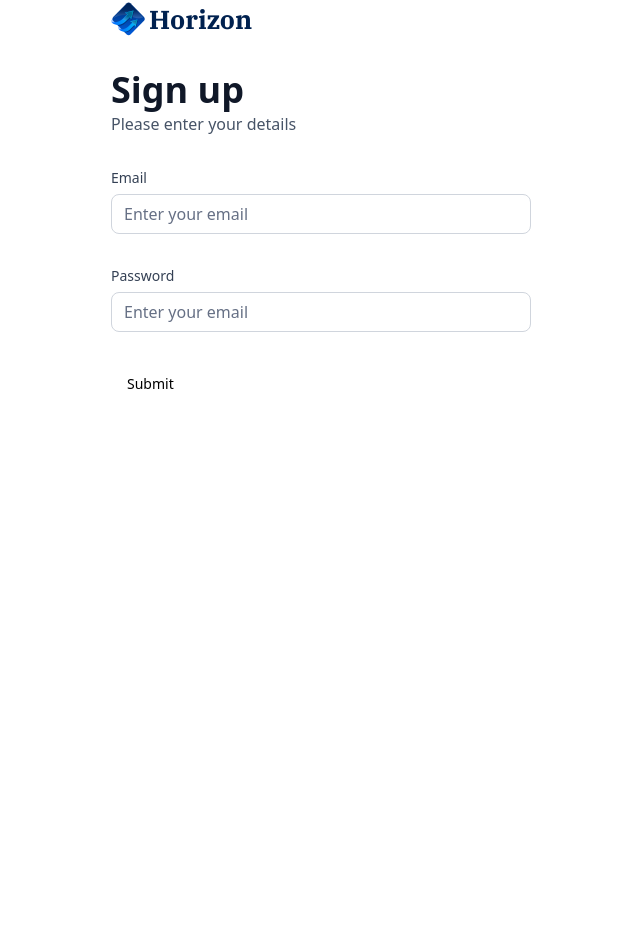
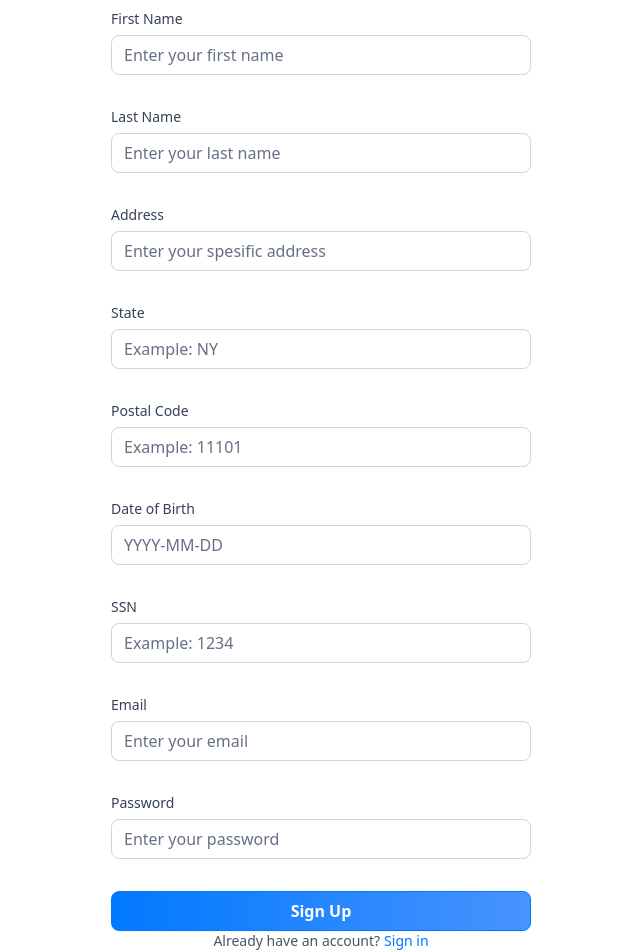
Before and after one commit to FURKANMEYDAN/bankingApp, a Next.js app in the folder banking-app/: page /sign-up in a window 1280 px wide. Shown: the part 197-1149 px from the top of the page, without its empty margins (319-959 px from the left). Before the commit the page ends 800 px from the top, so only its background shows below. Built offline with nearby package versions, Linux system fonts and the light colour scheme.

Commit message:
utils.ts type error

```diff
--- a/banking-app/components/AuthForm.tsx
+++ b/banking-app/components/AuthForm.tsx
@@ -18,24 +18,30 @@ import {
 import { Input } from "@/components/ui/input"
 import CustomInput from './CustomInput';
 import { authformSchema } from '@/lib/utils';
+import { Loader2 } from 'lucide-react';
 
 
 const AuthForm = ({ type }: { type: string }) => {
 
-    const [user, setUser] = useState(null)
+    const [user, setUser] = useState(null);
+    const [isLoading, setisLoading] = useState(false)
+
+    const formSchema = authformSchema(type);
     // 1. Define your form.
-    const form = useForm<z.infer<typeof authformSchema>>({
-        resolver: zodResolver(authformSchema),
+    const form = useForm<z.infer<typeof formSchema>>({
+        resolver: zodResolver(formSchema),
         defaultValues: {
             email: "",
         },
     })
 
     // 2. Define a submit handler.
-    function onSubmit(values: z.infer<typeof authformSchema>) {
+    function onSubmit(values: z.infer<typeof formSchema>) {
         // Do something with the form values.
         // ✅ This will be type-safe and validated.
+        setisLoading(true);
         console.log(values)
+        setisLoading(false)
     }
     return (
         <section className='auth-form'>
@@ -55,7 +61,7 @@ const AuthForm = ({ type }: { type: string }) => {
                         ? 'Link Account'
                         : type === 'sign-in'
                             ? 'Sign In'
-                            : 'Sign up'
+                            : 'Sign Up'
                     }
                         <p className="text-16 font-normal text-gray-600">
                             {user
@@ -75,6 +81,53 @@ const AuthForm = ({ type }: { type: string }) => {
                     <>
                         <Form {...form}>
                             <form onSubmit={form.handleSubmit(onSubmit)} className="space-y-8">
+                                {type === 'sign-up'&&(
+                                    <>
+                                        <CustomInput
+                                           control={form.control}
+                                           name='firstName'
+                                           label='First Name'
+                                           placeholder='Enter your first name'
+                                        />
+                                          <CustomInput
+                                           control={form.control}
+                                           name='lastName'
+                                           label='Last Name'
+                                           placeholder='Enter your last name'
+                                        />
+                                          <CustomInput
+                                           control={form.control}
+                                           name='address1'
+                                           label='Address'
+                                           placeholder='Enter your spesific address'
+                                        />
+                                          <CustomInput
+                                           control={form.control}
+                                           name='state'
+                                           label='State'
+                                           placeholder='Example: NY'
+                                        />
+                                          <CustomInput
+                                           control={form.control}
+                                           name='postalCode'
+                                           label='Postal Code'
+                                           placeholder='Example: 11101'
+                                        />
+                                          <CustomInput
+                                           control={form.control}
+                                           name='dateofBirth'
+                                           label='Date of Birth'
+                                           placeholder='YYYY-MM-DD'
+                                        />
+                                           <CustomInput
+                                           control={form.control}
+                                           name='ssn'
+                                           label='SSN'
+                                           placeholder='Example: 1234'
+                                        />
+
+                                    </>
+                                )}
                                 <CustomInput
                                     control={form.control}
                                     name='email'
@@ -87,9 +140,33 @@ const AuthForm = ({ type }: { type: string }) => {
                                     label='Password'
                                     placeholder='Enter your password'
                                 />
-                                <Button type="submit">Submit</Button>
+                                <div className='flex flex-col gap-4'>
+                                    <Button type="submit" className='form-btn' disabled={isLoading}>{isLoading ? (
+                                        <>
+                                            <Loader2
+                                                size={20}
+                                                className='animate-spin'
+                                            />&nbsp;
+                                            Loading...
+                                        </>
+                                    ) : type === 'sign-in'
+                                        ? 'Sign In' : 'Sign Up'}</Button>
+                                </div>
                             </form>
                         </Form>
+                        <footer className='flex justify-center gap-1'>
+                            <p className='text-14 font-normal text-gray-600'>
+                                {type === 'sign-in'
+                                 ? "Dont have an account?"
+                                 : 'Already have an account?'}
+                                 </p>
+                            <Link
+
+                                href={type === 'sign-in' ? '/sign-up'
+                                    : '/sign-in'} className='form-link'>
+                                {type === 'sign-in' ? 'Sign Up' : 'Sign in'}
+                            </Link>
+                        </footer>
                     </>
                 </div>
             )}
--- a/banking-app/components/CustomInput.tsx
+++ b/banking-app/components/CustomInput.tsx
@@ -4,10 +4,10 @@ import {Input}  from "./ui/input"
 import  {Control, FieldPath, Form} from "react-hook-form"
 import { z } from "zod"
 import { authformSchema } from '@/lib/utils'
-
+const formSchema = authformSchema('sign-up');
 interface CustomInput {
-    control: Control<z.infer<typeof authformSchema>>,
-    name: FieldPath<z.infer<typeof authformSchema>>,
+    control: Control<z.infer<typeof formSchema>>,
+    name: FieldPath<z.infer<typeof formSchema>>,
     label:string,
     placeholder:string,
 }
@@ -26,7 +26,7 @@ const CustomInput = ({control,name,label,placeholder}:CustomInput) => {
                     <div className="flex w-full flex-full">
                         <FormControl>
                             <Input
-                                placeholder='Enter your email'
+                                placeholder={placeholder}
                                 className='input-class'
                                 type={name==='password' ? 'password':'text'}
                                 {...field}
--- a/banking-app/lib/utils.ts
+++ b/banking-app/lib/utils.ts
@@ -194,7 +194,16 @@ export const getTransactionStatus = (date: Date) => {
 
   return date > twoDaysAgo ? "Processing" : "Success";
 };
-export const authformSchema = z.object({
+export const authformSchema = (type : string) => z.object({
+  //sign up
+  firstName: type === 'sign-in' ? z.string().optional :  z.string().min(3),
+  lastName: type === 'sign-in' ? z.string().optional : z.string().min(3),
+  address1: type === 'sign-in'  ? z.string().optional : z.string().max(50),
+  state: type === 'sign-in'   ? z.string().optional :z.string().min(2).max(2),
+  postalCode: type === 'sign-in'  ? z.string().optional : z.string().min(3).max(6),
+  dateofBirth: type === 'sign-in'  ? z.string().optional : z.string().min(3),
+  ssn: type === 'sign-in' ? z.string().optional : z.string().min(3),
+  //Both
   email: z.string().email(),
-  password :z.string().min(8)
+  password :z.string().min(8),
 })
```
